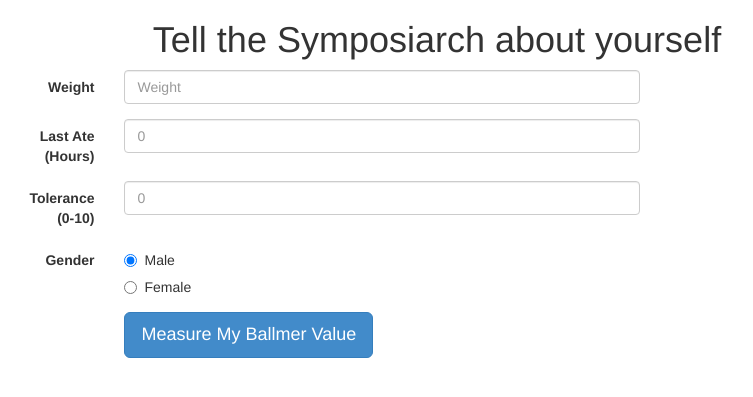
After one commit to spnce/symposiarch, a Django app: template drinkers/templates/recommendation.html in a window 1280 px wide. The commit adds this page. Shown: the top 397 px of the page, without its empty margins (203-956 px from the left). Run offline with Django 3.2, Linux system fonts and the light colour scheme; the template is opened without the code that fills it, so the values that code supplies are empty; parts of the project's set-up code (start-up, migrations or seed data) failed here and were passed over.

Commit message:
move the templates and static files into the right place, get things working so you can start up and see the form at /drinkers/main

```diff
--- a/drinkers/forms.py
+++ b/drinkers/forms.py
@@ -1,4 +1,6 @@
 from django import forms
+from drinkers.models import Drinker
+
 
 class DrinkerForm(forms.Form):
     weight = forms.IntegerField(min_value=0)
@@ -7,4 +9,4 @@ class DrinkerForm(forms.Form):
     tolerance = forms.IntegerField(min_value=0,max_value=10)
 
     def to_drinker(self):
-        return Drinker(weight, gender, hunger, tolerance)
+        return Drinker(weight=self.weight, gender=self.gender, hunger=self.hunger, tolerance=self.tolerance)
--- a/main.html
+++ b/drinkers/templates/main.html
@@ -1,10 +1,11 @@
+{% load staticfiles %}
 <!DOCTYPE html>
 <html>
   <head>
     <title>Symposiarch 0.1 (Trinkgelage)</title>
     <meta name="viewport" content="width=device-width, initial-scale=1.0">
     <!-- Bootstrap -->
-    <link href="css/bootstrap.min.css" rel="stylesheet" media="screen">
+    <link href="{% static "css/bootstrap.min.css" %}" rel="stylesheet" media="screen">
 
     <!-- HTML5 Shim and Respond.js IE8 support of HTML5 elements and media queries -->
     <!-- WARNING: Respond.js doesn't work if you view the page via file:// -->
@@ -78,7 +79,7 @@
     <!-- jQuery (necessary for Bootstrap's JavaScript plugins) -->
     <script src="https://code.jquery.com/jquery.js"></script>
     <!-- Include all compiled plugins (below), or include individual files as needed -->
-    <script src="js/bootstrap.min.js"></script>
+    <script src="{% static "js/bootstrap.min.js" %}"></script>
   </div>
 </div>
   </body>
--- /dev/null
+++ b/drinkers/templates/recommendation.html
@@ -0,0 +1,86 @@
+{% load staticfiles %}
+<!DOCTYPE html>
+<html>
+  <head>
+    <title>Symposiarch 0.1 (Trinkgelage)</title>
+    <meta name="viewport" content="width=device-width, initial-scale=1.0">
+    <!-- Bootstrap -->
+    <link href="{% static "css/bootstrap.min.css" %}" rel="stylesheet" media="screen">
+
+    <!-- HTML5 Shim and Respond.js IE8 support of HTML5 elements and media queries -->
+    <!-- WARNING: Respond.js doesn't work if you view the page via file:// -->
+    <!--[if lt IE 9]>
+      <script src="https://oss.maxcdn.com/libs/html5shiv/3.7.0/html5shiv.js"></script>
+      <script src="https://oss.maxcdn.com/libs/respond.js/1.3.0/respond.min.js"></script>
+    <![endif]-->
+  </head>
+  <body>
+<div class="modal fade" id="myModal" tabindex="-1" role="dialog" aria-labelledby="myModalLabel" aria-hidden="true">
+  <div class="modal-dialog">
+    <div class="modal-content">
+      <div class="modal-header">
+        <h4 class="modal-title" id="myModalLabel">Breath Now</h4>
+      </div>
+      <div class="modal-body">
+        [SPOD]
+      </div>
+      <div class="modal-footer">
+        <button type="button" class="btn btn-primary">Done</button>
+      </div>
+    </div><!-- /.modal-content -->
+  </div><!-- /.modal-dialog -->
+</div><!-- /.modal -->
+  <center><h1>Tell the Symposiarch about yourself</h1></center>
+<div class="row">
+  <div class="col-md-2"></div>
+  <div class="col-md-6">
+    <form class="form-horizontal" role="form">
+      <div class="form-group">
+        <label class="col-sm-2 control-label">Weight</label>
+        <div class="col-sm-10">
+          <input type="email" class="form-control" id="weight" placeholder="Weight">
+        </div>
+      </div>
+      <div class="form-group">
+        <label for="inputPassword3" class="col-sm-2 control-label">Last Ate (Hours)</label>
+        <div class="col-sm-10">
+          <input type="number" class="form-control" id="hours_since_meal" placeholder="0">
+        </div>
+      </div>
+      <div class="form-group">
+        <label for="inputPassword3" class="col-sm-2 control-label">Tolerance (0-10)</label>
+        <div class="col-sm-10">
+          <input type="number" class="form-control" id="tolerance" placeholder="0">
+        </div>
+      </div>
+      <div class="form-group">
+        <label for="inputPassword3" class="col-sm-2 control-label">Gender</label>
+        <div class="col-sm-10">
+    <div class="radio">
+        <label>
+          <input type="radio" name="optionsRadios" id="male" value=1 checked>
+          Male
+        </label>
+      </div>
+    <div class="radio">
+      <label>
+        <input type="radio" name="optionsRadios" id="male" value=0>
+        Female
+      </label>
+    </div>
+    </div>
+    </div>
+      <div class="form-group">
+        <div class="col-sm-offset-2 col-sm-10">
+          <button class="btn btn-primary btn-lg" data-toggle="modal" data-target="#myModal">Measure My Ballmer Value</button>
+        </div>
+      </div>
+    </form>
+    <!-- jQuery (necessary for Bootstrap's JavaScript plugins) -->
+    <script src="https://code.jquery.com/jquery.js"></script>
+    <!-- Include all compiled plugins (below), or include individual files as needed -->
+    <script src="{% static "js/bootstrap.min.js" %}"></script>
+  </div>
+</div>
+  </body>
+</html>
--- /dev/null
+++ b/drinkers/urls.py
@@ -0,0 +1,9 @@
+from django.conf.urls import patterns, url
+from drinkers.views import DrinkerView
+
+urlpatterns = patterns('',
+    url(r'^main', DrinkerView.as_view()),
+    # url(r'^sampling', 'web.views.sampling'),
+    # url(r'^record', 'web.views.start_sampling'),
+    # url(r'^recommendation', 'web.views.recommendation'),
+)
--- a/lib/drink_action.py
+++ b/lib/drink_action.py
@@ -1,7 +1,8 @@
 class DrinkAction:
 
     def __init__(self, drinker, measurements):
-        self.subject = subject
+        self.drinker = drinker
         self.measurements = measurements
 
     def get(self):
+        pass
--- a/symposiarch/settings.py
+++ b/symposiarch/settings.py
@@ -25,6 +25,7 @@ DEBUG = True
 TEMPLATE_DEBUG = True
 
 TEMPLATE_DIRS = (
+    os.path.join(BASE_DIR, 'drinkers', 'templates'),
     os.path.join(BASE_DIR, 'web', 'templates')
 )
 
@@ -40,6 +41,7 @@ INSTALLED_APPS = (
     'django.contrib.sessions',
     'django.contrib.messages',
     'django.contrib.staticfiles',
+    'drinkers',
     'web',
 )
 
--- a/symposiarch/urls.py
+++ b/symposiarch/urls.py
@@ -7,6 +7,7 @@ urlpatterns = patterns('',
     # Examples:
     # url(r'^$', 'symposiarch.views.home', name='home'),
     # url(r'^blog/', include('blog.urls')),
+    url(r'^drinkers/', include('drinkers.urls')),
     url(r'^web/', include('web.urls')),
 
     url(r'^admin/', include(admin.site.urls)),
```
Also changed, not shown: drinkers/models.py (+4 -4 lines), drinkers/views.py (+8 -4 lines), drinkers/static/css/bootstrap-theme.css (renamed from css/bootstrap-theme.css), drinkers/static/css/bootstrap-theme.min.css (renamed from css/bootstrap-theme.min.css), drinkers/static/css/bootstrap.css (renamed from css/bootstrap.css), drinkers/static/css/bootstrap.min.css (renamed from css/bootstrap.min.css), drinkers/static/fonts/glyphicons-halflings-regular.ttf (renamed from fonts/glyphicons-halflings-regular.ttf), drinkers/static/fonts/glyphicons-halflings-regular.woff (renamed from fonts/glyphicons-halflings-regular.woff), drinkers/static/img/crater_21247_lg.gif (renamed from crater_21247_lg.gif), drinkers/static/js/bootstrap.js (renamed from js/bootstrap.js), drinkers/static/js/bootstrap.min.js (renamed from js/bootstrap.min.js), 4 other files.
